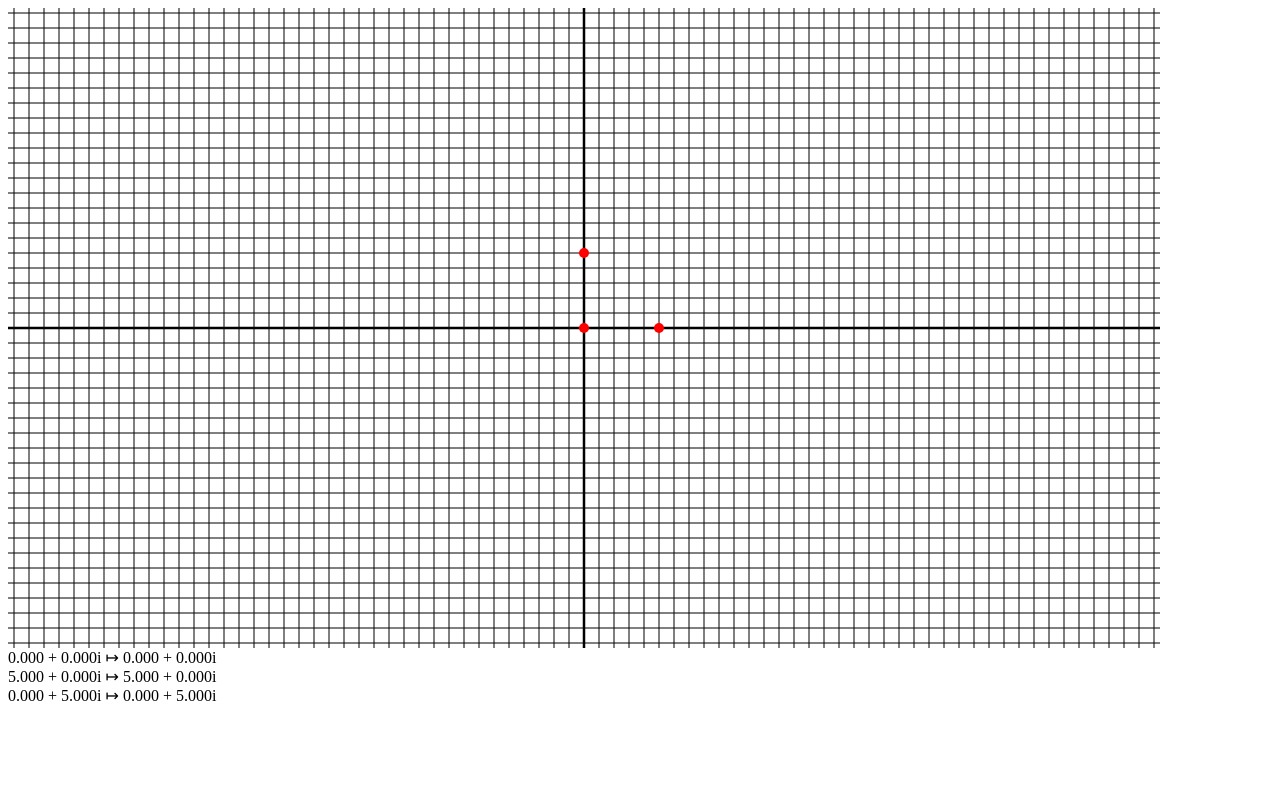
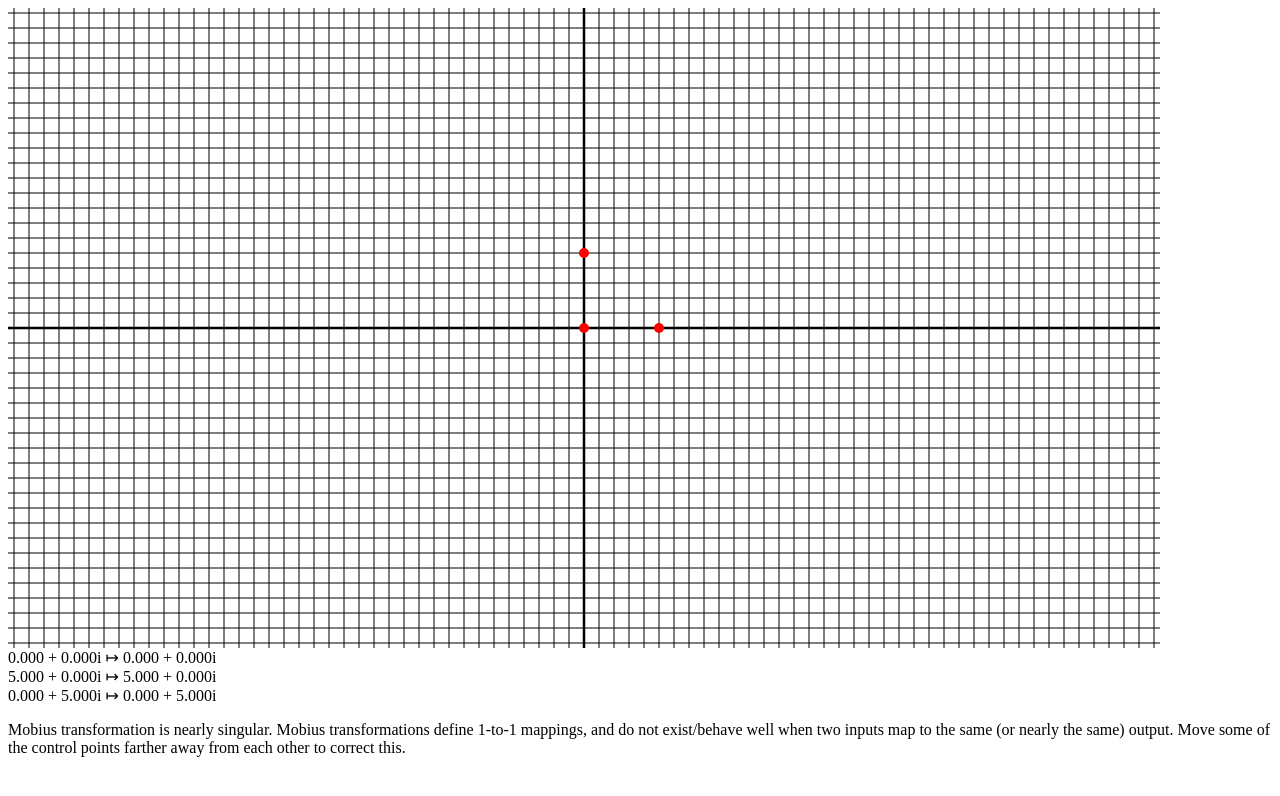
Before and after one commit to luojason/mobius-tform-app, a React (Vite) app: page / in a window 1280 px wide. Shown: the top 796 px of the page. Built offline with nearby package versions, Linux system fonts and the light colour scheme.

Commit message:
Add ErrorDisplay for when no Mobius transformation exists for the given controls.

```diff
--- a/src/App.tsx
+++ b/src/App.tsx
@@ -2,6 +2,7 @@ import { MobiusGraph } from "./display/MobiusGraph";
 import { ControlPointDisplay } from "./sidebar/ControlPointDisplay";
 import { useGlobalState } from "./hooks/useGlobalState";
 import { GlobalState } from "./model/backend";
+import { ErrorDisplay } from "./sidebar/ErrorDisplay";
 
 interface AppProps {
     initial: GlobalState;
@@ -16,6 +17,7 @@ export function App({ initial }: AppProps) {
             <ControlPointDisplay mapping={globalState.points.val1} />
             <ControlPointDisplay mapping={globalState.points.val2} />
             <ControlPointDisplay mapping={globalState.points.val3} />
+            {(globalState.exists) ? null : <ErrorDisplay />}
         </>
     )
 }
--- a/src/model/backend.ts
+++ b/src/model/backend.ts
@@ -105,8 +105,9 @@ export async function generateMobiusTransformation({ points }: GenerateMobiusTra
             exists: true,
         };
     } catch (err) {
-        // error is thrown when no valid Mobius transformation exists for the inputs
-        // TODO: display the error scenario to the user
+        // error is thrown when no valid Mobius transformation exists for the inputs.
+        // in this scenario, set the exists flag to indicate this failure,
+        // and do not return any curves to render
         return {
             points: points,
             curves: [],
--- /dev/null
+++ b/src/sidebar/ErrorDisplay.tsx
@@ -0,0 +1,10 @@
+export function ErrorDisplay() {
+    return (
+        <p>
+            Mobius transformation is nearly singular.
+            Mobius transformations define 1-to-1 mappings,
+            and do not exist/behave well when two inputs map to the same (or nearly the same) output.
+            Move some of the control points farther away from each other to correct this.
+        </p>
+    );
+}
```
Also changed, not shown: 1 other file (tests, documents, lock files or other folders).
